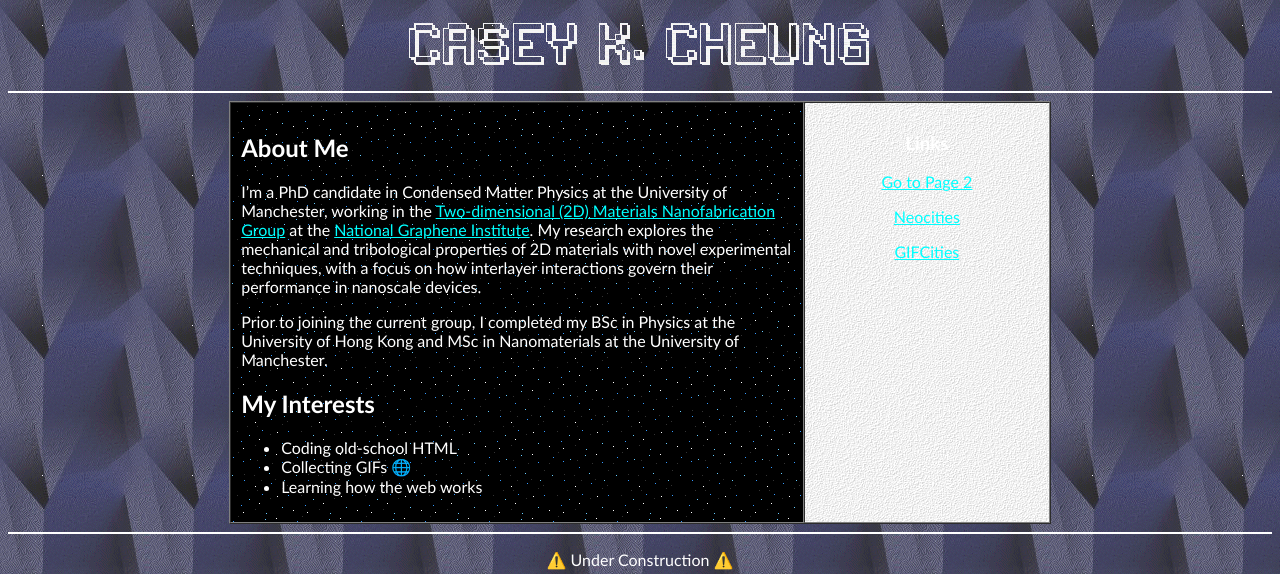
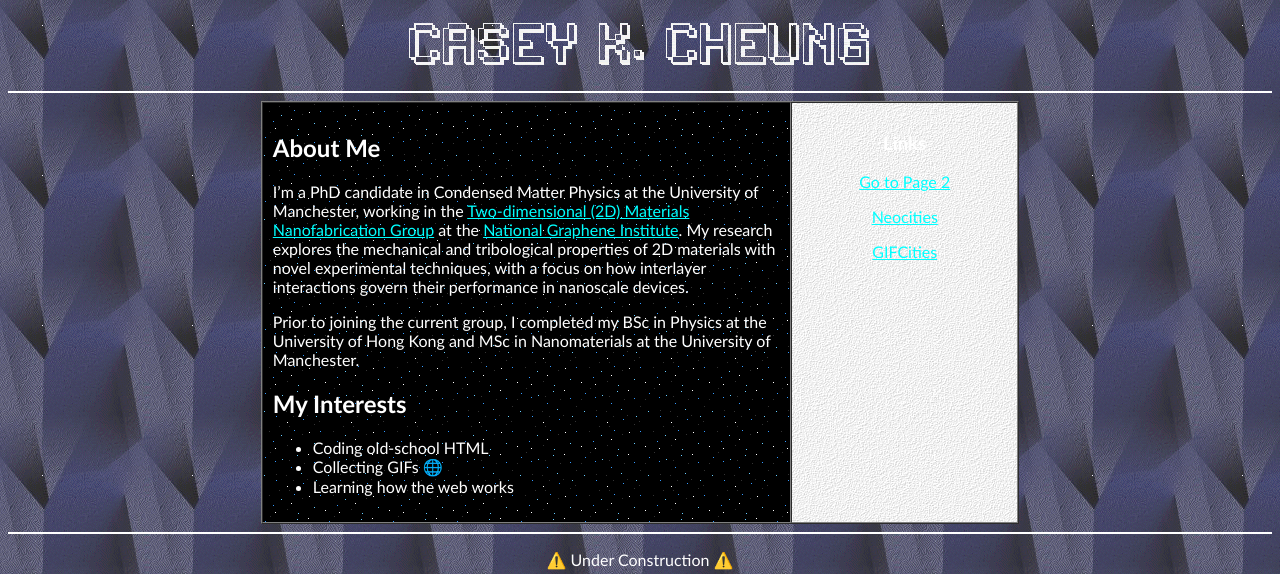
Before and after one commit to casey-cheung/website, a plain HTML site: page index.html in a window 1280 px wide. Shown: the top 574 px of the page. Drawn offline with Linux system fonts and the light colour scheme.

Commit message:
Update index.html

```diff
--- a/index.html
+++ b/index.html
@@ -14,7 +14,7 @@
     <hr color="white">
 
     <!-- Table-based layout -->
-    <table border="1" width="65%" align="center" cellpadding="10" cellspacing="0" bgcolor="#202020">
+    <table border="1" width="60%" align="center" cellpadding="10" cellspacing="0" bgcolor="#202020">
       <tr>
         <td width="70%" valign="top" background="about-bg.gif">
           <h2>About Me</h2>
```
